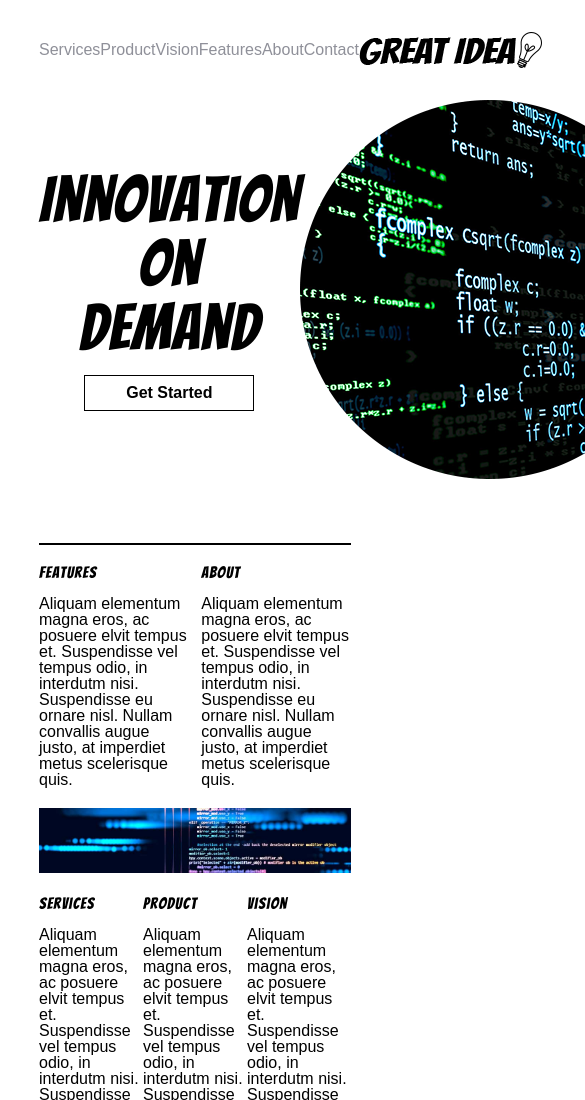
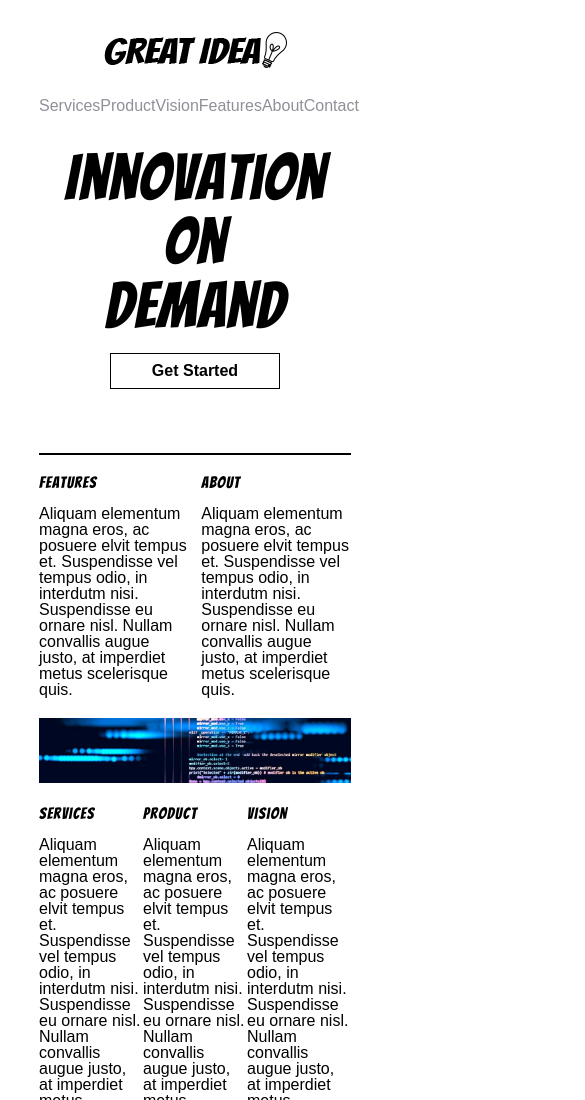
Before and after one commit to rushman7/Responsive-Testing, a plain HTML site: page index.html in a window 390 px wide. Shown: the top 1100 px of the page, 585 px wide, since content can reach past the window. Drawn offline with Linux system fonts and the light colour scheme; a web font is replaced by a local one.

Commit message:
top half content

```diff
--- a/css/index.css
+++ b/css/index.css
@@ -70,9 +70,14 @@ h1, h2, h3, h4, h5 {
 
 .nav-bar {
   display: flex;
-  justify-content: space-between;
   align-items: center;
   margin: 2rem 0;
+}
+
+.links {
+  display: flex;
+  width: 100%;
+  justify-content: space-evenly;
 }
 
 .nav-bar a {
@@ -150,3 +155,17 @@ footer p {
   font-size: 16px;
   font-weight: 700;
 }
+
+@media(max-width: 800px) {
+  .nav-bar {
+    flex-direction: column-reverse;
+  }
+
+  .nav-bar img {
+    margin-bottom: 30px;
+  }
+
+  .mid-container img {
+    display: none;
+  }
+}
--- a/index.html
+++ b/index.html
@@ -16,15 +16,17 @@
 
 <body>
   <div class="container">
-    <nav class="nav-bar">
+    <div class="nav-bar">
+      <nav class="links">
         <a href="#">Services</a>
         <a href="#">Product</a>
         <a href="#">Vision</a>
         <a href="#">Features</a>
         <a href="#">About</a>
         <a href="#">Contact</a>
-      <img class="logo" src="img/logo.png" alt="Great Idea! Company logo.">
       </nav>
+      <img src="img/logo.png" alt="Great Idea! Company logo.">
+    </div>
 
     <div class="mid-container">
       <div class="mid-top">
```
Lines whose indentation alone changed are shown as unchanged.
